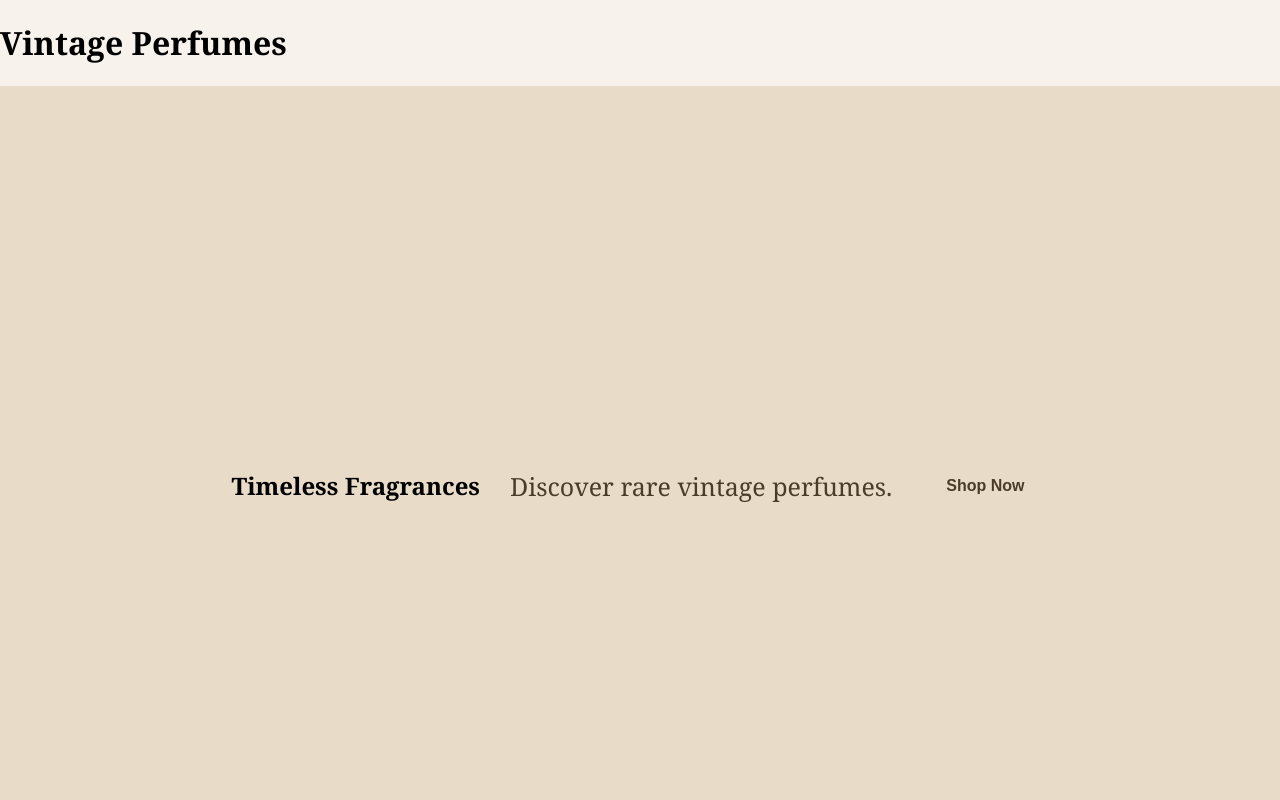
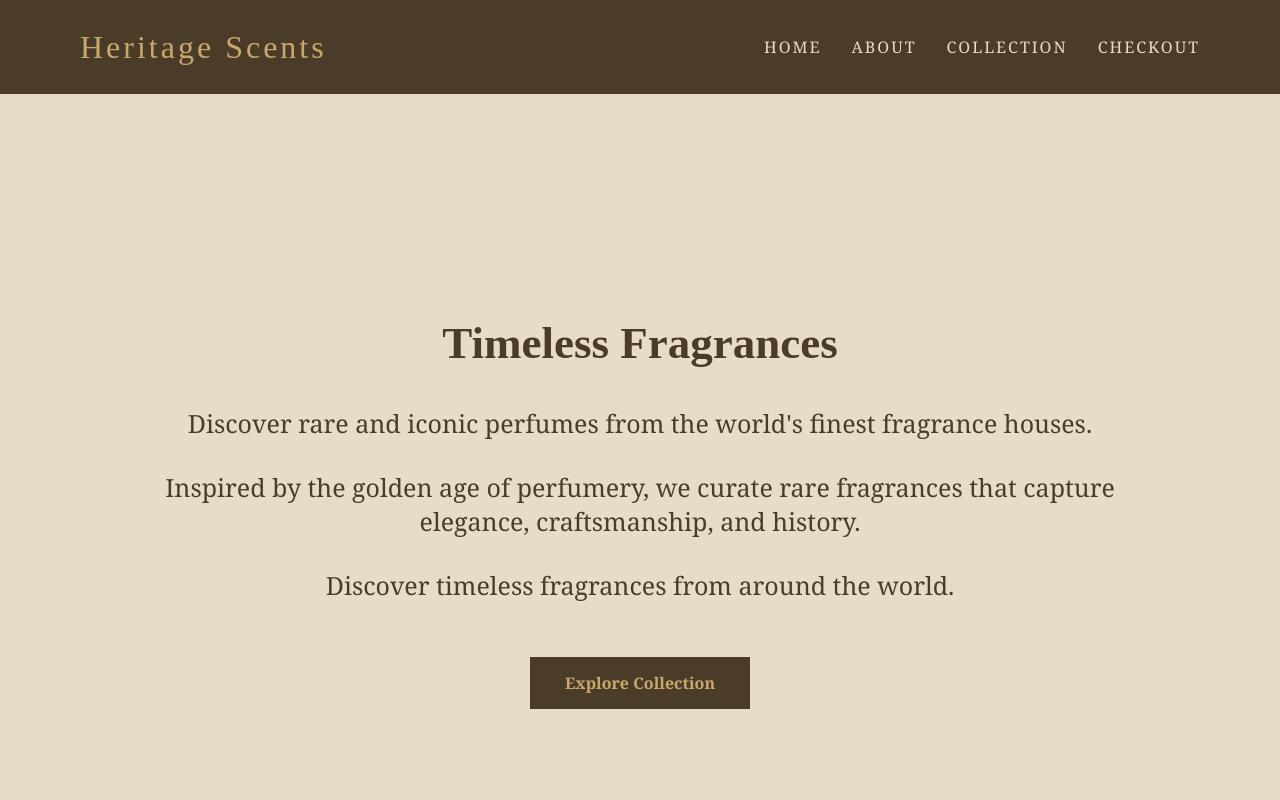
Before and after one commit to aseel20/Heritage-scents, a plain HTML site: page index.html in a window 1280 px wide. Shown: the top 800 px of the page. Drawn offline with Linux system fonts and the light colour scheme; a script that the page names is missing.

Commit message:
Update index.html

```diff
--- a/index.html
+++ b/index.html
@@ -1,23 +1,62 @@
 <!DOCTYPE html>
 <html>
 <head>
-    <title>Vintage Perfumes</title>
+    <title>Heritage Scents</title>
     <link rel="stylesheet" href="style.css">
 </head>
 
 <body>
 
-<header>
-    <h1>Vintage Perfumes</h1>
-</header>
+
+<nav class="navbar">
+    <div class="logo">Heritage Scents</div>
+
+    <ul>
+        <li><a href="index.html">Home</a></li>
+        <li><a href="about.html">About</a></li>
+        <li><a href="products.html">Collection</a></li>
+        <li><a href="checkout.html">Checkout</a></li>
+    </ul>
+</nav>
 
 <section class="hero">
-    <h2>Timeless Fragrances</h2>
-    <p>Discover rare vintage perfumes.</p>
-    <button>Shop Now</button>
-</section>
 
-<section class="products">
+<div class="overlay">
+    <h1>Timeless Fragrances</h1>
+
+    <p>
+        Discover rare and iconic perfumes from the world's finest fragrance houses.
+    </p>
+    <p>
+        Inspired by the golden age of perfumery, we curate rare
+        fragrances that capture elegance, craftsmanship, and history.
+    </p>
+    <p>
+        Discover timeless fragrances from around the world.
+    </p>
+
+    <a href="products.html" class="btn">
+        Explore Collection
+    </a>
+</div>
+
+<!-- </section>
+<section class="hero">
+
+    <h2>Our Heritage</h2>
+
+    <p>
+    Inspired by the golden age of perfumery, we curate rare
+    fragrances that capture elegance, craftsmanship, and history.
+    </p>
+    <p>Discover timeless fragrances from around the world.</p>
+
+    <a href="products.html">
+    <button>Shop Collection</button>
+</a>
+</section> -->
+
+<!-- <section class="products">
 
 <div class="card">
     <img src="images/perfume1.jpg" alt="Perfume">
@@ -30,8 +69,31 @@
     <h3>Golden Oud</h3>
     <p>Warm oriental perfume.</p>
 </div>
+</section>  -->
 
-</section>
+
+<!-- <img src="images/perfume1.jpg">
+
+    <h3>Chanel No. 5</h3>
+
+    <p>Classic Floral Aldehyde</p>
+
+     <span>$120</span> -->
+
+
+
+<!-- <div class="product-card"> -->
+<!--
+    <img src="images/perfume1.jpg">
+
+    <h3>Chanel No. 5</h3>
+
+    <p>Classic Floral Aldehyde</p>
+
+    <span>$120</span>
+
+</div> -->
+
 
 <script src="script.js"></script>
 </body>
```
